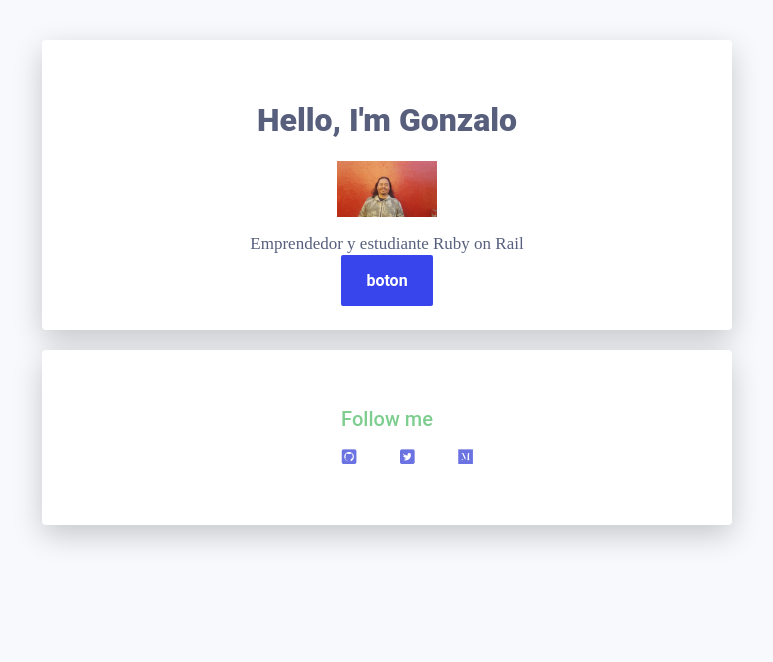
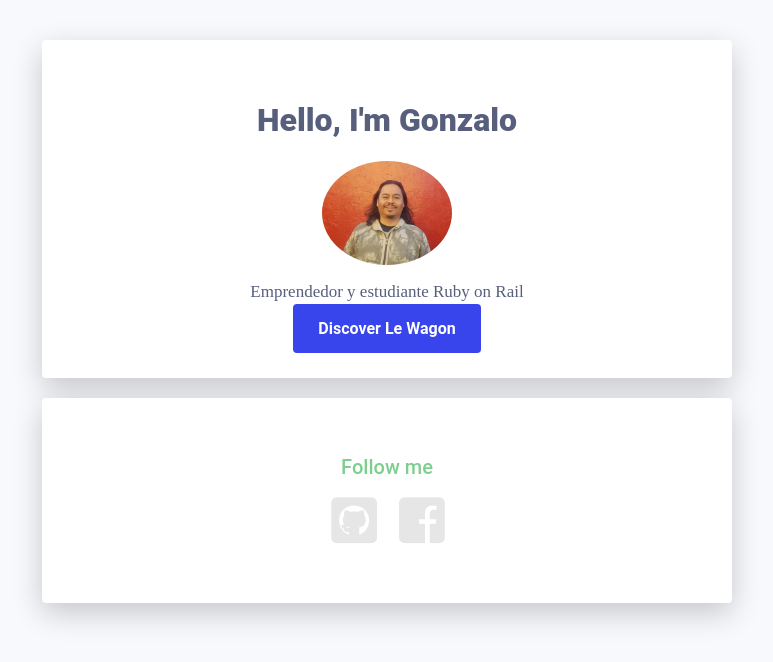
Before and after one commit to gonzalo2025/gh-repo-view---web, a plain HTML site: page index.html in a window 1280 px wide. Shown: the whole page, without its empty margins (253-1026 px from the left). Drawn offline with Linux system fonts and the light colour scheme.

Commit message:
profile gonzalo

```diff
--- a/index.html
+++ b/index.html
@@ -12,28 +12,24 @@
       <div class="container">
         <div class="card">
           <h1> Hello, I'm Gonzalo </h1>
-          <img src = "images/gonzalo.jpg" width="100px">
+          <img src = "images/gonzalo1.jpg" class="img-circle" width="130px">
           <p> Emprendedor y estudiante Ruby on Rail</p>
-          <a href = "#" class = "btn-blue">boton</a>
+          <a href = "https://kitt.lewagon.com/alumni/gonzalo2025" class = "btn-blue">Discover Le Wagon</a>
         </div>
         <div class="card">
           <h2>Follow me</h2>
           <ul class = "list-inline">
             <li>
-              <a href="https://github.com/papillard" target="_blank">
+              <a href="https://github.com/gonzalo2025" target="_blank">
                 <i class="fab fa-github-square"></i>
               </a>
             </li>
             <li>
-              <a href="https://twitter.com/bpapillard" target="_blank">
-                <i class="fab fa-twitter-square"></i>
+              <a href="https://www.facebook.com/luis.g.solar/" target="_blank">
+                <i class="fab fa-facebook-square"></i>
               </a>
             </li>
-            <li>
-              <a href="https://medium.com/@papillard" target="_blank">
-                <i class="fab fa-medium"></i>
-              </a>
-            </li>
+
           </ul>
         </div>
       </div>
--- a/style.css
+++ b/style.css
@@ -17,7 +17,7 @@ body {
   h2 {
     color: #7ECE90;
     font-size: 20px;
-    font-weight: lighter;
+    font-weight: bold;
     font-weight: 500;
   }
   a {
@@ -42,15 +42,28 @@ body {
     margin: 20px 0px;
     text-align: center;
   }
-  .list-inline > li {
-    display: inline-block;
-    padding: 0px 20px;
+  .list-inline {
+    list-style: none;
+    padding-left: 0px;
   }
+
+  .list-inline li {
+    display: inline;
+    padding: 10px;
+  }
+  .list-inline i {
+    font-size: 50px;
+    color: rgb(230, 230, 230);
+  }
+  .list-inline i:hover {
+    color: black;
+  }
+
   .btn-blue {
     background-color: #3945ec;
     color: white;
-    padding: 16px 25px;
-    border-radius: 2px;
+    padding: 15px 25px;
+    border-radius: 4px;
   }
   @media (max-width: 960px) {
     .container {
@@ -68,3 +81,6 @@ body {
       width: 300px;
     }
   }
+  .img-circle {
+    border-radius: 60%;
+  }
```
Also changed, not shown: images/gonzalo1.jpg (added).
